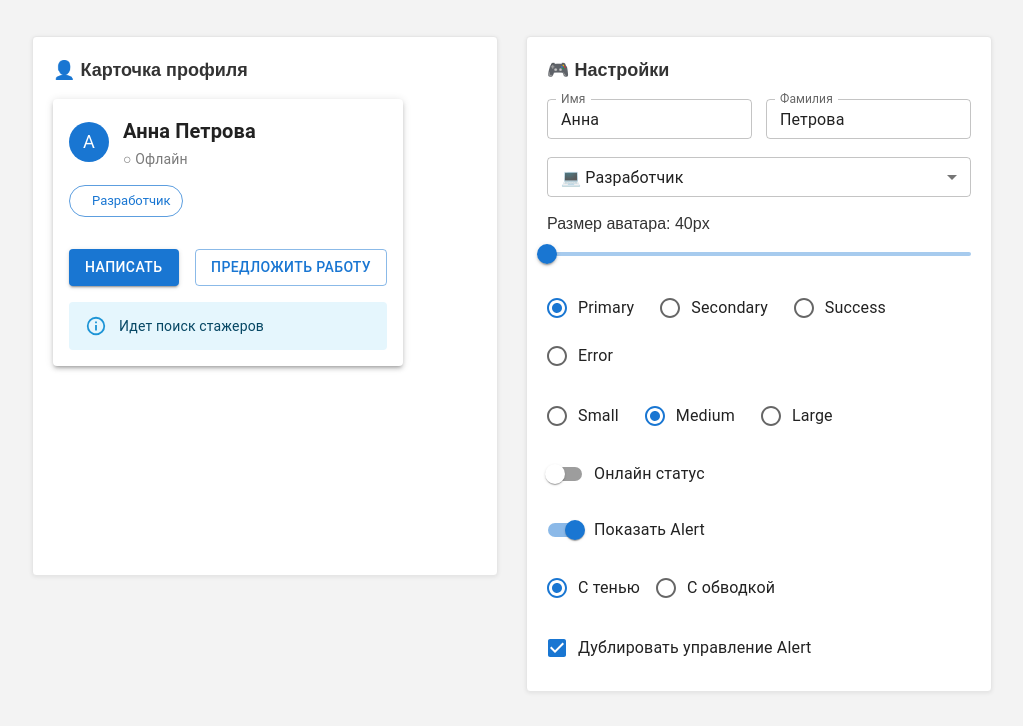
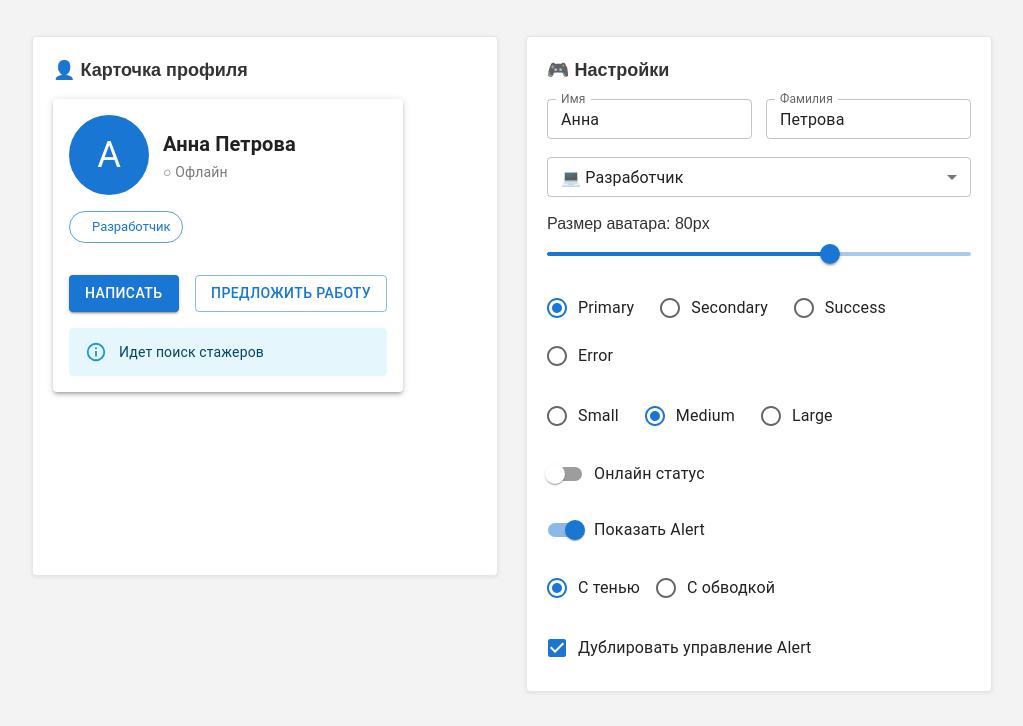
Before and after one commit to zabyz1337/profile-playground, a React (Vite) app: page / in a window 1280 px wide. Shown: the top 726 px of the page, without its empty margins (128-1151 px from the left). Built offline with nearby package versions, Linux system fonts and the light colour scheme; some icons are missing.

Commit message:
extend app state for avatar upload and advanced interactions

```diff
--- a/src/App.jsx
+++ b/src/App.jsx
@@ -8,20 +8,24 @@ function App() {
     name: "Анна",
     surname: "Петрова",
     role: "Разработчик",
-    avatarSize: 40,
+    avatarSize: 80,
     buttonColor: "primary",
     buttonSize: "medium",
     isOnline: false,
     cardVariant: "elevation",
     showAlert: true,
+    avatarImage: "",
   });
 
   return (
     <div className="app">
       <div className="layout">
         <div className="panel">
-          <h1 className="section-title">👤 Карточка профиля</h1>
-          <ProfileCard settings={profileSettings} />
+          <h2 className="section-title">👤 Карточка профиля</h2>
+          <ProfileCard
+            settings={profileSettings}
+            setSettings={setProfileSettings}
+          />
         </div>
 
         <div className="panel">
```
